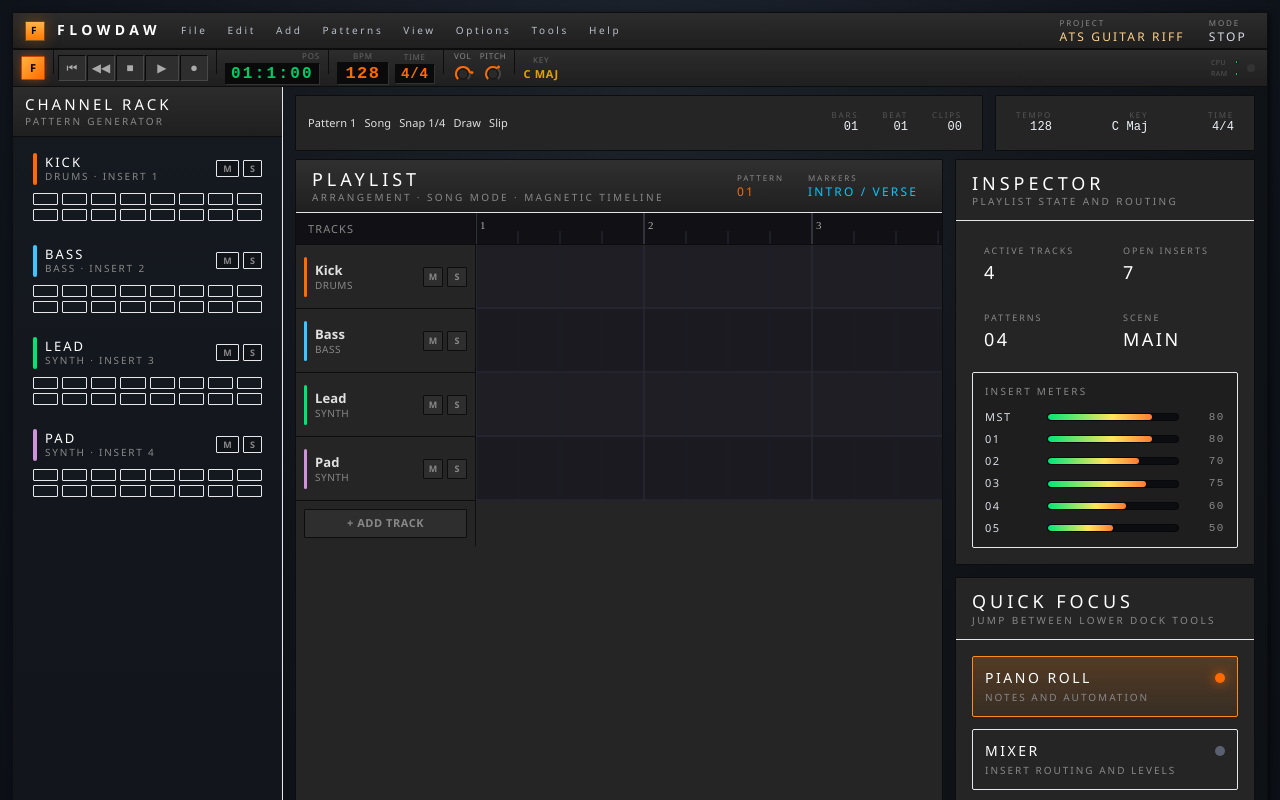
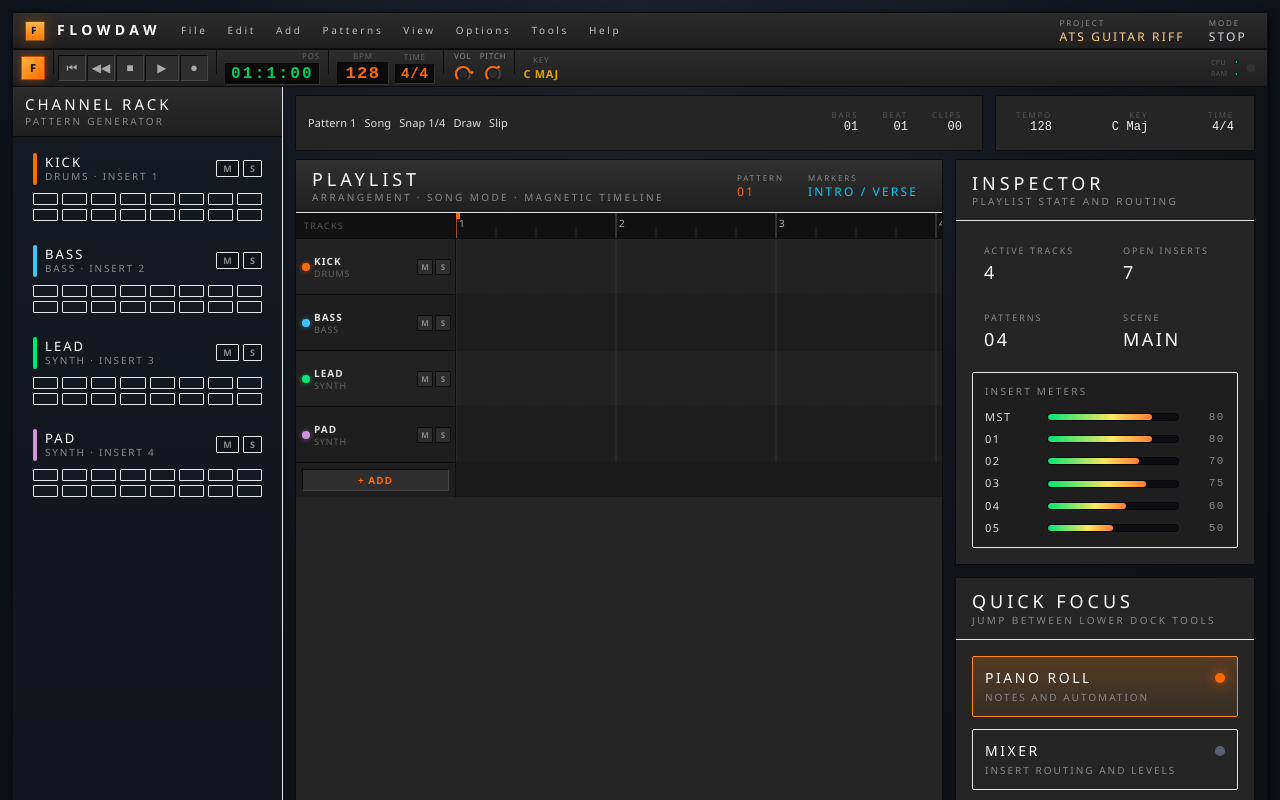
Before and after one commit to suhanstha09/flowdaw, a Next.js app in the folder frontend/: page / in a window 1280 px wide. Built offline with nearby package versions, Linux system fonts and the light colour scheme.

Commit message:
backend: enhance Sequencer component with improved styling, layout adjustments, and optimized rendering

```diff
--- a/frontend/src/components/sequencer/Sequencer.tsx
+++ b/frontend/src/components/sequencer/Sequencer.tsx
@@ -2,140 +2,259 @@
 import { useRef, useEffect, useCallback } from 'react'
 import { useDawStore } from '@/store/dawStore'
 
-const TRACK_H = 64
-const BEAT_W = 42
+const TRACK_H   = 56
+const BEAT_W    = 40
 const TOTAL_BEATS = 32
+const HEADER_W  = 160
 
 export function Sequencer() {
   const { tracks, playPosition, isPlaying, addTrack, updateTrack, addClip } = useDawStore()
-  const rulerRef = useRef<HTMLCanvasElement>(null)
+  const rulerRef  = useRef<HTMLCanvasElement>(null)
   const tracksRef = useRef<HTMLCanvasElement>(null)
 
   const drawRuler = useCallback(() => {
     const c = rulerRef.current; if (!c) return
-    c.width = c.parentElement!.clientWidth; c.height = 32
+    c.width = c.parentElement!.clientWidth; c.height = 26
     const ctx = c.getContext('2d')!
-    ctx.fillStyle = '#111115'; ctx.fillRect(0,0,c.width,32)
+    ctx.fillStyle = '#111111'; ctx.fillRect(0, 0, c.width, 26)
     for (let b = 0; b <= TOTAL_BEATS; b++) {
       const x = b * BEAT_W; if (x > c.width) break
-      ctx.strokeStyle = b%4===0 ? '#555566' : '#2a2a36'; ctx.lineWidth=1
-      ctx.beginPath(); ctx.moveTo(x, b%4===0 ? 0 : 18); ctx.lineTo(x, 32); ctx.stroke()
-      if (b%4===0 && b < TOTAL_BEATS) {
-        ctx.fillStyle='#aaaaaa'; ctx.font='11px Barlow Condensed'
-        ctx.fillText(String(Math.floor(b/4)+1), x+4, 16)
+      const isBar = b % 4 === 0
+      ctx.strokeStyle = isBar ? '#555555' : '#2a2a2a'; ctx.lineWidth = 1
+      ctx.beginPath(); ctx.moveTo(x, isBar ? 0 : 14); ctx.lineTo(x, 26); ctx.stroke()
+      if (isBar && b < TOTAL_BEATS) {
+        ctx.fillStyle = '#aaaaaa'; ctx.font = '10px "Segoe UI"'
+        ctx.fillText(String(Math.floor(b / 4) + 1), x + 3, 14)
       }
     }
-  }, [])
+    // Playhead on ruler
+    const px = playPosition * BEAT_W
+    if (px >= 0 && px <= c.width) {
+      ctx.fillStyle = '#ff6a00'
+      ctx.fillRect(px - 4, 0, 8, 6) // triangle indicator
+      ctx.strokeStyle = '#ff6a00'; ctx.lineWidth = 1
+      ctx.beginPath(); ctx.moveTo(px, 6); ctx.lineTo(px, 26); ctx.stroke()
+    }
+  }, [playPosition])
 
   const drawTracks = useCallback(() => {
     const c = tracksRef.current; if (!c) return
-    c.width = Math.max((c.parentElement?.clientWidth||800), TOTAL_BEATS * BEAT_W)
-    c.height = tracks.length * TRACK_H
+    c.width  = Math.max((c.parentElement?.clientWidth || 800), TOTAL_BEATS * BEAT_W)
+    c.height = Math.max(tracks.length * TRACK_H, 10)
     const ctx = c.getContext('2d')!
-    ctx.clearRect(0,0,c.width,c.height)
+    ctx.clearRect(0, 0, c.width, c.height)
 
     tracks.forEach((track, ti) => {
       const y = ti * TRACK_H
-      ctx.fillStyle = ti%2===0 ? '#1e1e24' : '#1a1a20'
+      // Alternating row colors
+      ctx.fillStyle = ti % 2 === 0 ? '#222222' : '#1e1e1e'
       ctx.fillRect(0, y, c.width, TRACK_H)
-      // Beat grid
+
+      // Beat grid lines
       for (let b = 0; b <= TOTAL_BEATS; b++) {
-        ctx.strokeStyle = b%4===0 ? '#2e2e3c' : '#22222e'; ctx.lineWidth=b%4===0?1:0.5
-        ctx.beginPath(); ctx.moveTo(b*BEAT_W, y); ctx.lineTo(b*BEAT_W, y+TRACK_H); ctx.stroke()
+        const isBar = b % 4 === 0
+        ctx.strokeStyle = isBar ? '#333333' : '#2a2a2a'
+        ctx.lineWidth = isBar ? 1 : 0.5
+        ctx.beginPath(); ctx.moveTo(b * BEAT_W, y); ctx.lineTo(b * BEAT_W, y + TRACK_H); ctx.stroke()
       }
+
       // Clips
       track.clips.forEach(clip => {
-        const alpha = track.muted ? 0.25 : 0.88
-        const hex = Math.round(alpha*255).toString(16).padStart(2,'0')
-        ctx.fillStyle = clip.color + hex
-        ctx.fillRect(clip.start*BEAT_W+1, y+6, clip.length*BEAT_W-2, TRACK_H-12)
-        ctx.strokeStyle = clip.color; ctx.lineWidth=1
-        ctx.strokeRect(clip.start*BEAT_W+1, y+6, clip.length*BEAT_W-2, TRACK_H-12)
-        // Mini waveform
-        ctx.strokeStyle = clip.color + 'aa'; ctx.lineWidth=1
+        const alpha = track.muted ? 0.22 : 0.85
+        const hexA  = Math.round(alpha * 255).toString(16).padStart(2, '0')
+        const cx0   = clip.start * BEAT_W + 1
+        const cy0   = y + 4
+        const cw    = clip.length * BEAT_W - 2
+        const ch    = TRACK_H - 8
+
+        ctx.fillStyle = clip.color + hexA
+        ctx.fillRect(cx0, cy0, cw, ch)
+        ctx.strokeStyle = clip.color; ctx.lineWidth = 1
+        ctx.strokeRect(cx0, cy0, cw, ch)
+
+        // Mini waveform inside clip
+        ctx.strokeStyle = clip.color + 'cc'; ctx.lineWidth = 1
         ctx.beginPath()
-        const cw = clip.length*BEAT_W-4
-        for (let px=0; px<cw; px++) {
-          const wv = Math.sin((px/cw*18+ti*2.5)*Math.PI)*0.38+Math.sin(px/cw*45*Math.PI)*0.22
-          const wy = y+TRACK_H/2+wv*(TRACK_H/2-14)
-          px===0 ? ctx.moveTo(clip.start*BEAT_W+2+px,wy) : ctx.lineTo(clip.start*BEAT_W+2+px,wy)
+        for (let px = 0; px < cw; px++) {
+          const wv = Math.sin((px / cw * 16 + ti * 2.1) * Math.PI) * 0.38
+                   + Math.sin(px / cw * 40 * Math.PI) * 0.18
+          const wy = cy0 + ch / 2 + wv * (ch / 2 - 4)
+          px === 0 ? ctx.moveTo(cx0 + px, wy) : ctx.lineTo(cx0 + px, wy)
         }
         ctx.stroke()
       })
-      // Track bottom border
-      ctx.strokeStyle='#2d2d3a'; ctx.lineWidth=1
-      ctx.beginPath(); ctx.moveTo(0,y+TRACK_H-1); ctx.lineTo(c.width,y+TRACK_H-1); ctx.stroke()
+
+      // Row bottom border
+      ctx.strokeStyle = '#1a1a1a'; ctx.lineWidth = 1
+      ctx.beginPath(); ctx.moveTo(0, y + TRACK_H - 1); ctx.lineTo(c.width, y + TRACK_H - 1); ctx.stroke()
     })
 
-    // Playhead
+    // Orange playhead
     if (playPosition > 0 || isPlaying) {
       const px = playPosition * BEAT_W
-      ctx.strokeStyle='#ff6b00'; ctx.lineWidth=2
-      ctx.shadowColor='#ff6b00'; ctx.shadowBlur=8
-      ctx.beginPath(); ctx.moveTo(px,0); ctx.lineTo(px,c.height); ctx.stroke()
-      ctx.shadowBlur=0
+      ctx.strokeStyle = '#ff6a00'; ctx.lineWidth = 2
+      ctx.shadowColor  = '#ff6a00'; ctx.shadowBlur = 6
+      ctx.beginPath(); ctx.moveTo(px, 0); ctx.lineTo(px, c.height); ctx.stroke()
+      ctx.shadowBlur = 0
     }
   }, [tracks, playPosition, isPlaying])
 
   useEffect(() => { drawRuler(); drawTracks() }, [drawRuler, drawTracks])
   useEffect(() => {
-    const handleResize = () => { drawRuler(); drawTracks() }
-    window.addEventListener('resize', handleResize)
-    return () => window.removeEventListener('resize', handleResize)
+    const onResize = () => { drawRuler(); drawTracks() }
+    window.addEventListener('resize', onResize)
+    return () => window.removeEventListener('resize', onResize)
   }, [drawRuler, drawTracks])
 
   const handleTrackClick = (e: React.MouseEvent<HTMLCanvasElement>) => {
     const rect = e.currentTarget.getBoundingClientRect()
     const x = e.clientX - rect.left, y = e.clientY - rect.top
     const trackIdx = Math.floor(y / TRACK_H)
-    const beat = Math.floor(x / BEAT_W)
+    const beat     = Math.floor(x / BEAT_W)
     if (trackIdx < 0 || trackIdx >= tracks.length) return
     const track = tracks[trackIdx]
     addClip(track.id, { start: beat, length: 2, color: track.color })
   }
 
   return (
-    <div className="flex flex-1 overflow-hidden">
+    <div className="flex flex-1 overflow-hidden" style={{ background: '#1a1a1a' }}>
+
       {/* Track Headers */}
-      <div className="w-[180px] flex-shrink-0 bg-panel border-r border-border flex flex-col">
-        <div className="h-8 bg-[#111115] border-b border-border flex items-center px-3 text-[11px] text-text-dim uppercase tracking-widest">
-          Tracks
+      <div
+        className="flex-shrink-0 flex flex-col overflow-y-auto"
+        style={{
+          width: HEADER_W,
+          background: '#1e1e1e',
+          borderRight: '1px solid #0d0d0d',
+        }}
+      >
+        {/* Ruler spacer */}
+        <div style={{
+          height: 26,
+          background: '#111111',
+          borderBottom: '1px solid #0d0d0d',
+          display: 'flex',
+          alignItems: 'center',
+          padding: '0 8px',
+          flexShrink: 0,
+        }}>
+          <span style={{ fontSize: 9, textTransform: 'uppercase', color: '#555', letterSpacing: '0.14em' }}>Tracks</span>
         </div>
-        <div className="flex-1 overflow-y-auto">
-          {tracks.map((track) => (
-            <div key={track.id} className="h-16 border-b border-border flex items-center px-2 gap-2">
-              <div className="w-[3px] h-10 rounded-full flex-shrink-0" style={{ background: track.color }} />
-              <div className="flex-1 min-w-0">
-                <div className="text-[13px] font-semibold truncate">{track.name}</div>
-                <div className="text-[10px] text-text-dim uppercase tracking-wider">{track.type}</div>
+
+        {tracks.map((track, i) => (
+          <div
+            key={track.id}
+            style={{
+              height: TRACK_H,
+              background: i % 2 === 0 ? '#222222' : '#1e1e1e',
+              borderBottom: '1px solid #0d0d0d',
+              display: 'flex',
+              alignItems: 'center',
+              paddingLeft: 6,
+              paddingRight: 4,
+              gap: 4,
+              flexShrink: 0,
+            }}
+          >
+            {/* Color/mute LED */}
+            <div
+              style={{
+                width: 8,
+                height: 8,
+                borderRadius: '50%',
+                background: track.muted ? '#333333' : track.color,
+                boxShadow: track.muted ? 'none' : `0 0 5px ${track.color}88`,
+                flexShrink: 0,
+                cursor: 'pointer',
+              }}
+              onClick={() => updateTrack(track.id, { muted: !track.muted })}
+            />
+
+            {/* Track name */}
+            <div style={{ flex: 1, minWidth: 0 }}>
+              <div style={{
+                fontSize: 10,
+                fontWeight: 600,
+                textTransform: 'uppercase',
+                letterSpacing: '0.1em',
+                color: '#e0e0e0',
+                overflow: 'hidden',
+                textOverflow: 'ellipsis',
+                whiteSpace: 'nowrap',
+              }}>
+                {track.name}
               </div>
-              <div className="flex gap-1">
-                <button
-                  className={`w-5 h-5 text-[9px] font-bold rounded border transition-all ${track.muted ? 'bg-daw-yellow border-daw-yellow text-black' : 'bg-raised border-border text-text-dim hover:text-text'}`}
-                  onClick={() => updateTrack(track.id, { muted: !track.muted })}>M</button>
-                <button
-                  className={`w-5 h-5 text-[9px] font-bold rounded border transition-all ${track.soloed ? 'bg-daw-green border-daw-green text-black' : 'bg-raised border-border text-text-dim hover:text-text'}`}
-                  onClick={() => updateTrack(track.id, { soloed: !track.soloed })}>S</button>
+              <div style={{ fontSize: 9, color: '#666', textTransform: 'uppercase', letterSpacing: '0.1em' }}>
+                {track.type}
               </div>
             </div>
-          ))}
-          <div className="p-2">
-            <button
-              onClick={() => addTrack()}
-              className="w-full text-[11px] font-semibold uppercase tracking-wider py-1.5 px-3 rounded border border-border bg-raised hover:bg-hover text-text-dim hover:text-text transition-all">
-              + Add Track
-            </button>
+
+            {/* M / S buttons */}
+            <div style={{ display: 'flex', gap: 2, flexShrink: 0 }}>
+              <button
+                onClick={() => updateTrack(track.id, { muted: !track.muted })}
+                style={{
+                  width: 16, height: 16,
+                  fontSize: 8,
+                  fontWeight: 700,
+                  textTransform: 'uppercase',
+                  cursor: 'pointer',
+                  background: track.muted ? '#ffea00' : '#2e2e2e',
+                  color: track.muted ? '#000' : '#888',
+                  border: `1px solid ${track.muted ? '#ccbb00' : '#0d0d0d'}`,
+                  borderRadius: 1,
+                }}
+              >M</button>
+              <button
+                onClick={() => updateTrack(track.id, { soloed: !track.soloed })}
+                style={{
+                  width: 16, height: 16,
+                  fontSize: 8,
+                  fontWeight: 700,
+                  textTransform: 'uppercase',
+                  cursor: 'pointer',
+                  background: track.soloed ? '#00e676' : '#2e2e2e',
+                  color: track.soloed ? '#000' : '#888',
+                  border: `1px solid ${track.soloed ? '#00aa55' : '#0d0d0d'}`,
+                  borderRadius: 1,
+                }}
+              >S</button>
+            </div>
           </div>
+        ))}
+
+        {/* Add track button */}
+        <div style={{ padding: 6 }}>
+          <button
+            onClick={() => addTrack()}
+            style={{
+              width: '100%',
+              height: 22,
+              fontSize: 10,
+              fontWeight: 600,
+              textTransform: 'uppercase',
+              letterSpacing: '0.1em',
+              cursor: 'pointer',
+              background: '#2e2e2e',
+              color: '#ff6a00',
+              border: '1px solid #0d0d0d',
+              borderBottom: '1px solid #444',
+              borderRight: '1px solid #444',
+              borderRadius: 1,
+            }}
+          >
+            + Add
+          </button>
         </div>
       </div>
 
-      {/* Sequencer Content */}
+      {/* Ruler + Canvas grid */}
       <div className="flex flex-col flex-1 overflow-hidden">
-        <div className="h-8 bg-[#111115] border-b border-border flex-shrink-0 overflow-hidden">
+        <div style={{ height: 26, background: '#111111', borderBottom: '1px solid #0d0d0d', flexShrink: 0, overflow: 'hidden' }}>
           <canvas ref={rulerRef} />
         </div>
         <div className="flex-1 overflow-auto">
-          <canvas ref={tracksRef} onClick={handleTrackClick} className="cursor-pointer" />
+          <canvas ref={tracksRef} onClick={handleTrackClick} style={{ cursor: 'crosshair', display: 'block' }} />
         </div>
       </div>
     </div>
```
